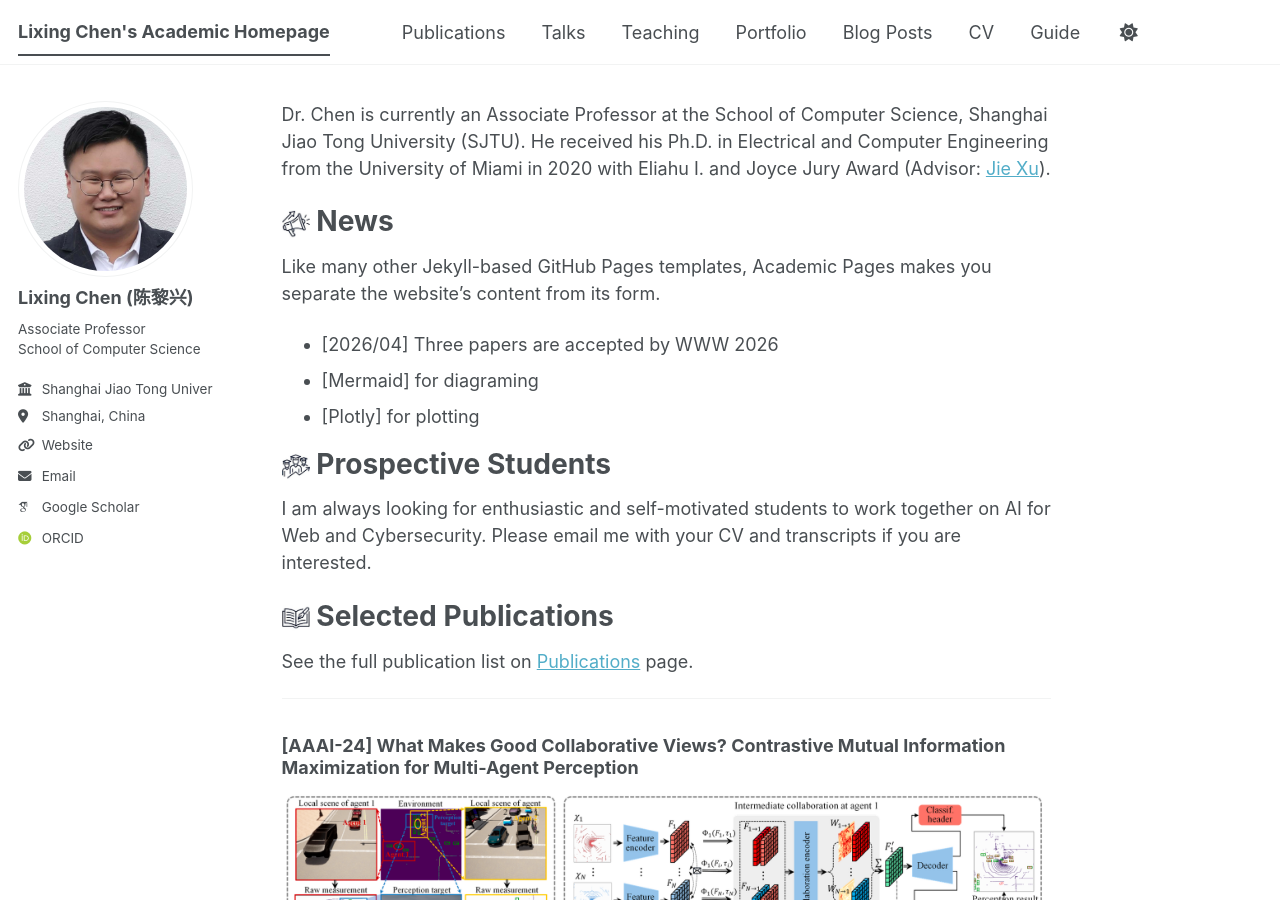
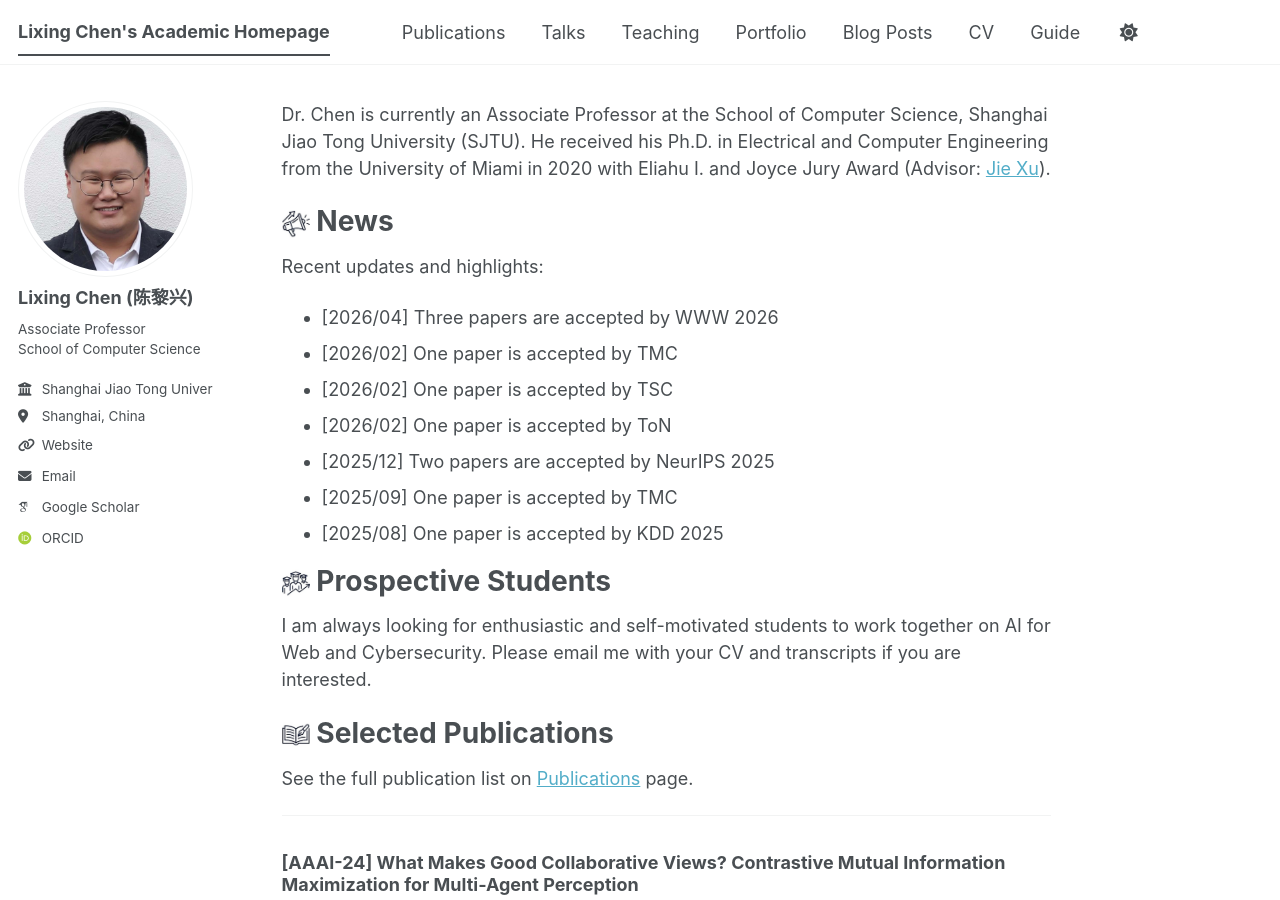
Before and after one commit to lx-chen-sjtu/lx-chen-sjtu.github.io, a Jekyll site: the page built from _pages/about.md, in a window 1280 px wide and 900 px high. Built offline with Jekyll 4.4.1, drawn with Linux system fonts in a browser that asks for light colours; some web fonts are replaced; a script bundle is joined from its source files by our own code; library files that are not in the unit come from our copies.

Commit message:
Update about.md

```diff
--- a/_pages/about.md
+++ b/_pages/about.md
@@ -11,10 +11,14 @@ Dr. Chen is currently an Associate Professor at the School of Computer Science,
 
 <img src="/images/news_logo.jpg" width="28" style="vertical-align:middle;"> News
 ======
-Like many other Jekyll-based GitHub Pages templates, Academic Pages makes you separate the website's content from its form.
+Recent updates and highlights:
 - [2026/04] Three papers are accepted by WWW 2026
-- [Mermaid] for diagraming
-- [Plotly] for plotting
+- [2026/02] One paper is accepted by TMC
+- [2026/02] One paper is accepted by TSC
+- [2026/02] One paper is accepted by ToN
+- [2025/12] Two papers are accepted by NeurIPS 2025
+- [2025/09] One paper is accepted by TMC
+- [2025/08] One paper is accepted by KDD 2025
 
 <img src="/images/prospective_students_logo.jpg" width="28" style="vertical-align:middle;"> Prospective Students
 ======
```
